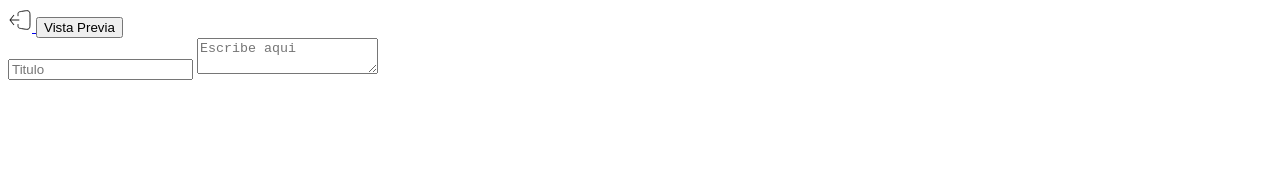
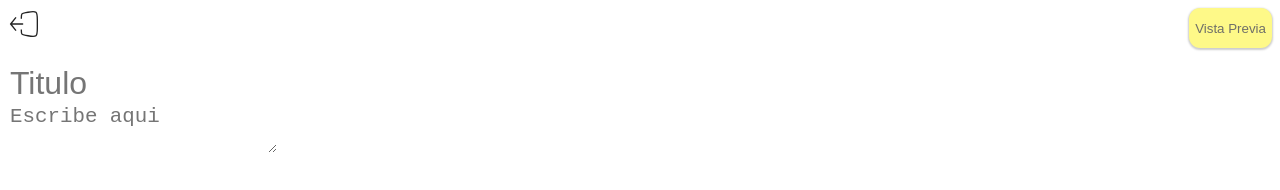
Before and after one commit to Licenia/NON, a website: page public/note.html in a window 1280 px wide. Drawn offline with Linux system fonts and the light colour scheme; files that its build step writes are made by us from their sources; files whose address does not match are found by name.

Commit message:
style: agregar estilos a la página note

```diff
--- a/public/note.html
+++ b/public/note.html
@@ -3,20 +3,21 @@
 <head>
     <meta charset="UTF-8">
     <meta name="viewport" content="width=device-width, initial-scale=1.0">
+    <link rel="shortcut icon" href="/assets/images/icono.png" type="image/x-icon">
     <link rel="stylesheet" href="./src/css/note-style.css">
     <title>| N O N</title>
 </head>
 <body>
-    <div class="container">
-        <div>
+    <div class="note-container">
+        <div class="note-header">
             <a href="index.html">
-                <img src="./assets/images/regresar.svg" alt="icono-salir" srcset="">
+                <img class="icono-salir" src="./assets/images/regresar.svg" alt="icono-salir">
             </a>
-            <button>Vista Previa</button>
+            <button class="btn-vista-previa">Vista Previa</button>
         </div>
-        <section>
-            <input type="text" placeholder="Titulo">
-            <textarea name="" id="" placeholder="Escribe aqui"></textarea>
+        <section class="note-content">
+            <input class="titulo" type="text" placeholder="Titulo">
+            <textarea class="note-textarea" name="" id="" placeholder="Escribe aqui"></textarea>
         </section>
     </div>
 </body>
--- a/src/css/note-style.css
+++ b/src/css/note-style.css
@@ -0,0 +1,65 @@
+:root {
+  --color-base: #fef988;
+  --color-letra: #6f6f69;
+}
+
+*,
+::before,
+::after {
+  box-sizing: border-box;
+  border: 0;
+}
+
+body,
+html {
+  height: 100%;
+}
+
+.note-container {
+  display: flex;
+  flex-direction: column;
+}
+
+.note-header {
+  display: flex;
+  justify-content: space-between;
+  align-items: flex-start;
+}
+
+.icono-salir{
+    width: 2rem;
+    transition: transform 0.2s ease;
+}
+
+.note-content {
+  width: 90%;
+  margin-top: 1rem;
+}
+
+.titulo {
+  width: 100%;
+  font-size: 2rem;
+}
+
+.note-textarea {
+  font-size: 1.3rem;
+}
+
+.btn-vista-previa {
+    height: 2.5rem;
+  background-color: var(--color-base);
+  border-radius: 0.7rem;
+  border: 0;
+  color: var(--color-letra);
+  transition: transform 0.2s ease-out;
+  box-shadow: 0 1px 2px 1px rgb(0, 0, 0, 0.2);
+}
+
+.btn-vista-previa:hover{
+     transform: scale(1.1);
+    cursor: pointer;
+}
+
+.icono-salir:hover{
+     transform: scale(1.1);
+}
```
